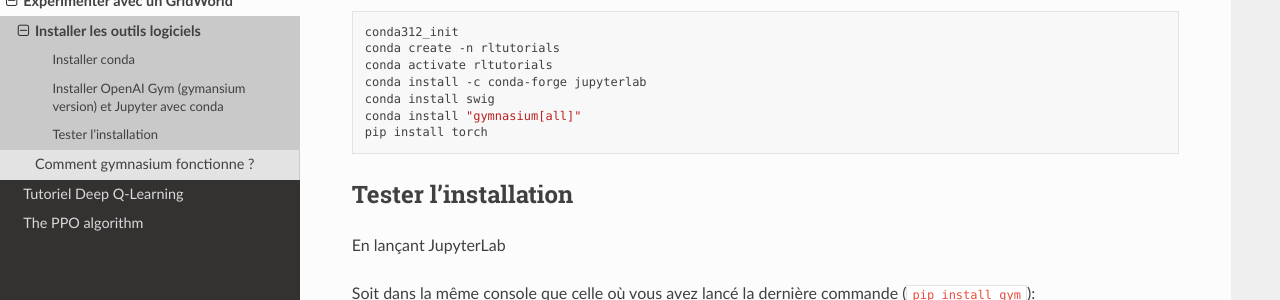
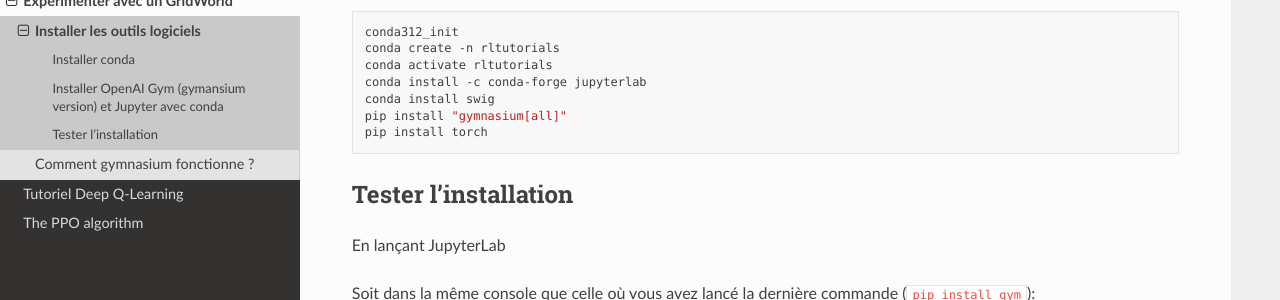
Before and after one commit to yguel/apprentissage_par_renforcement_et_simulation, a Sphinx documentation site: the page built from doc/sphinx/source/l02_gym_with_jupyter_rl_environment/l02s02_install.rst, in a window 1280 px wide and 900 px high, scrolled down 465 px. Shown: the part 168-468 px from the top of the window. Built offline with Sphinx 7.4.7 and the Read the Docs theme 3.1.0, drawn with Linux system fonts in a browser that asks for light colours.

Commit message:
install swig with conda and gymnasium with pip

```diff
--- a/doc/sphinx/source/l02_gym_with_jupyter_rl_environment/l02s02_install.rst
+++ b/doc/sphinx/source/l02_gym_with_jupyter_rl_environment/l02s02_install.rst
@@ -34,7 +34,7 @@ Installer OpenAI Gym (gymansium version) et Jupyter avec conda
    conda activate rltutorials
    conda install -c conda-forge jupyterlab
    conda install swig
-   conda install "gymnasium[all]"
+   pip install "gymnasium[all]"
    pip install torch
 
 ======================
--- a/doc/sphinx/source/l03_deep_q_learning/l03s01_install.rst
+++ b/doc/sphinx/source/l03_deep_q_learning/l03s01_install.rst
@@ -12,7 +12,7 @@ Upgrader l'environnement conda
 
    conda312_init
    conda activate rltutorials
-   pip install swig
+   conda install swig
    pip install "gymnasium[all]"
    pip install torch
 
```
